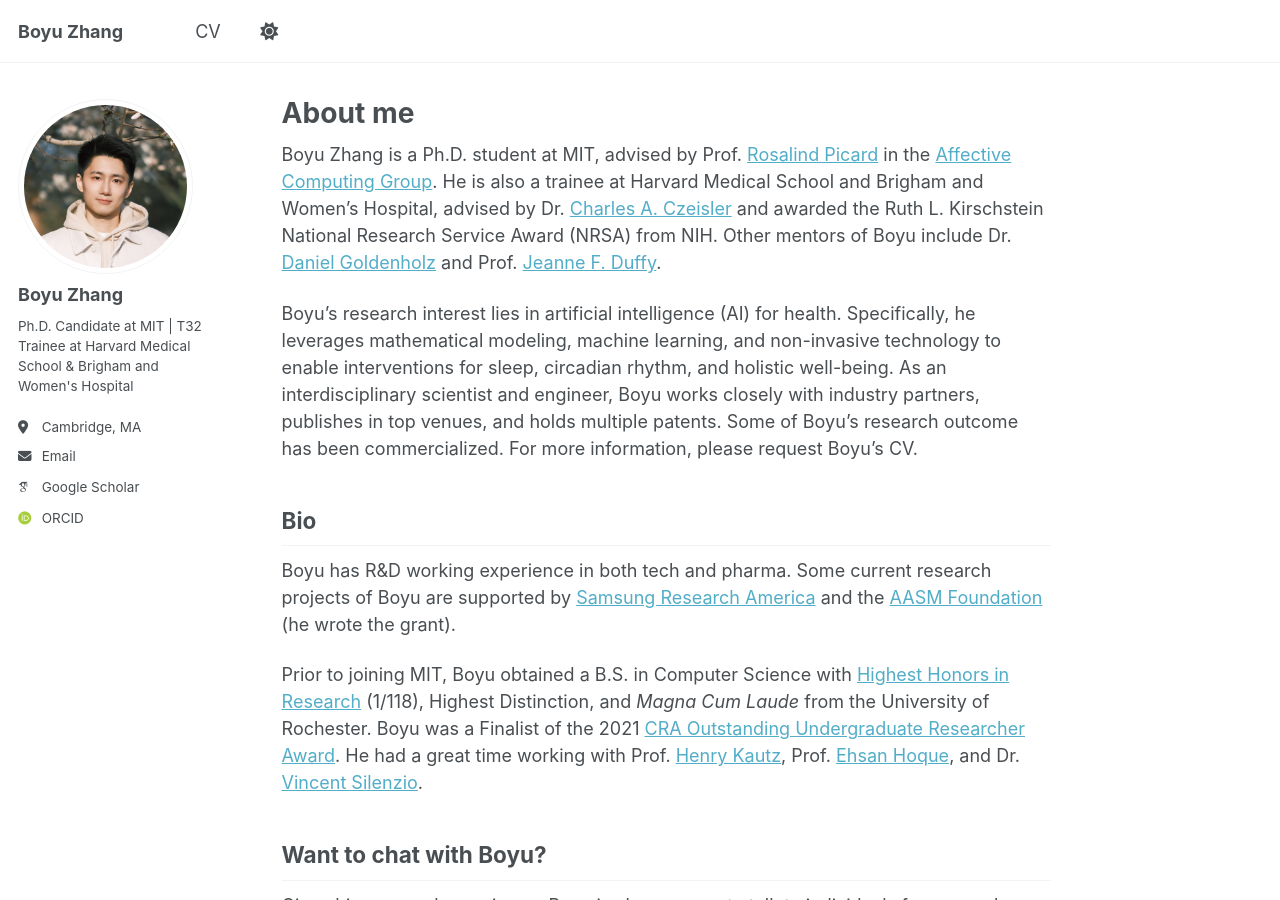
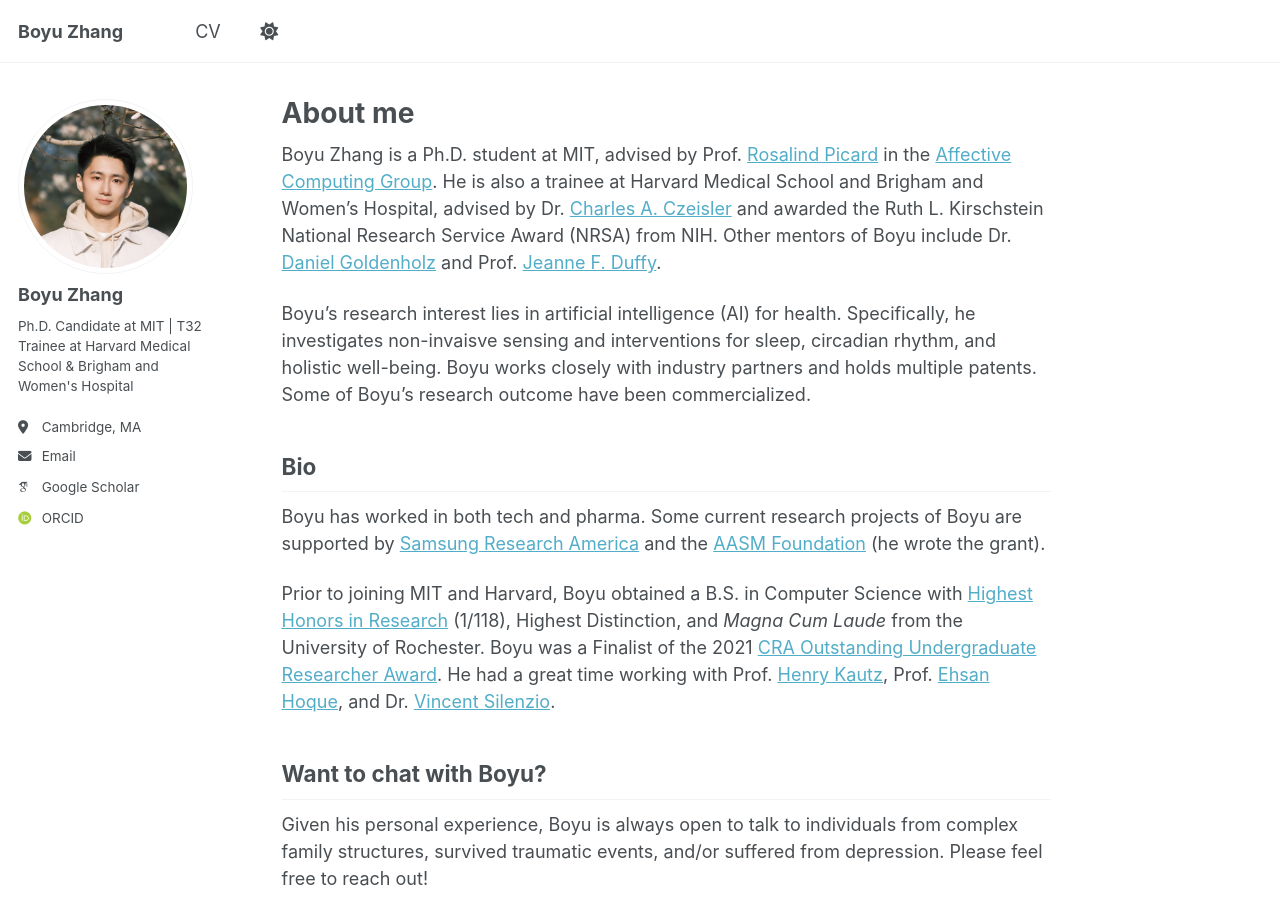
Before and after one commit to boyu-zhang-25/boyu-zhang-25.github.io, a Jekyll site: the page built from _pages/about.md, in a window 1280 px wide and 900 px high. Built offline with Jekyll 4.4.1, drawn with Linux system fonts in a browser that asks for light colours; some web fonts are replaced.

Commit message:
make it simple

```diff
--- a/_pages/about.md
+++ b/_pages/about.md
@@ -9,13 +9,13 @@
 
 Boyu Zhang is a Ph.D. student at MIT, advised by Prof. [Rosalind Picard](https://web.media.mit.edu/~picard/) in the [Affective Computing Group](https://www.media.mit.edu/groups/affective-computing/overview/). He is also a trainee at Harvard Medical School and Brigham and Women's Hospital, advised by Dr. [Charles A. Czeisler](https://connects.catalyst.harvard.edu/Profiles/display/Person/24237) and awarded the Ruth L. Kirschstein National Research Service Award (NRSA) from NIH. Other mentors of Boyu include Dr. [Daniel Goldenholz](https://connects.catalyst.harvard.edu/Profiles/display/Person/27784) and Prof. [Jeanne F. Duffy](https://connects.catalyst.harvard.edu/Profiles/display/Person/17373).
 
-Boyu's research interest lies in artificial intelligence (AI) for health. Specifically, he leverages mathematical modeling, machine learning, and non-invasive technology to enable interventions for sleep, circadian rhythm, and holistic well-being. As an interdisciplinary scientist and engineer, Boyu works closely with industry partners, publishes in top venues, and holds multiple patents. Some of Boyu's research outcome has been commercialized. For more information, please request Boyu's CV.
+Boyu's research interest lies in artificial intelligence (AI) for health. Specifically, he investigates non-invaisve sensing and interventions for sleep, circadian rhythm, and holistic well-being. Boyu works closely with industry partners and holds multiple patents. Some of Boyu's research outcome have been commercialized.
 
 Bio
 ---
-Boyu has R&D working experience in both tech and pharma. Some current research projects of Boyu are supported by [Samsung Research America](https://sra.samsung.com/) and the [AASM Foundation](https://foundation.aasm.org/strategic-research-award/) (he wrote the grant).
+Boyu has worked in both tech and pharma. Some current research projects of Boyu are supported by [Samsung Research America](https://sra.samsung.com/) and the [AASM Foundation](https://foundation.aasm.org/strategic-research-award/) (he wrote the grant).
 
-Prior to joining MIT, Boyu obtained a B.S. in Computer Science with [Highest Honors in Research](https://www.cs.rochester.edu/undergraduate/degree-requirements.html) (1/118), Highest Distinction, and *Magna Cum Laude* from the University of Rochester. Boyu was a Finalist of the 2021 [CRA Outstanding Undergraduate Researcher Award](https://cra.org/about/awards/outstanding-undergraduate-researcher-award/#2021). He had a great time working with Prof. [Henry Kautz](https://www.cs.rochester.edu/u/kautz/), Prof. [Ehsan Hoque](https://hoques.com/), and Dr. [Vincent Silenzio](https://sph.rutgers.edu/concentrations/urban-global-public-health/faculty-member.php?id=36094).
+Prior to joining MIT and Harvard, Boyu obtained a B.S. in Computer Science with [Highest Honors in Research](https://www.cs.rochester.edu/undergraduate/degree-requirements.html) (1/118), Highest Distinction, and *Magna Cum Laude* from the University of Rochester. Boyu was a Finalist of the 2021 [CRA Outstanding Undergraduate Researcher Award](https://cra.org/about/awards/outstanding-undergraduate-researcher-award/#2021). He had a great time working with Prof. [Henry Kautz](https://www.cs.rochester.edu/u/kautz/), Prof. [Ehsan Hoque](https://hoques.com/), and Dr. [Vincent Silenzio](https://sph.rutgers.edu/concentrations/urban-global-public-health/faculty-member.php?id=36094).
 
 Want to chat with Boyu?
 ---
```
